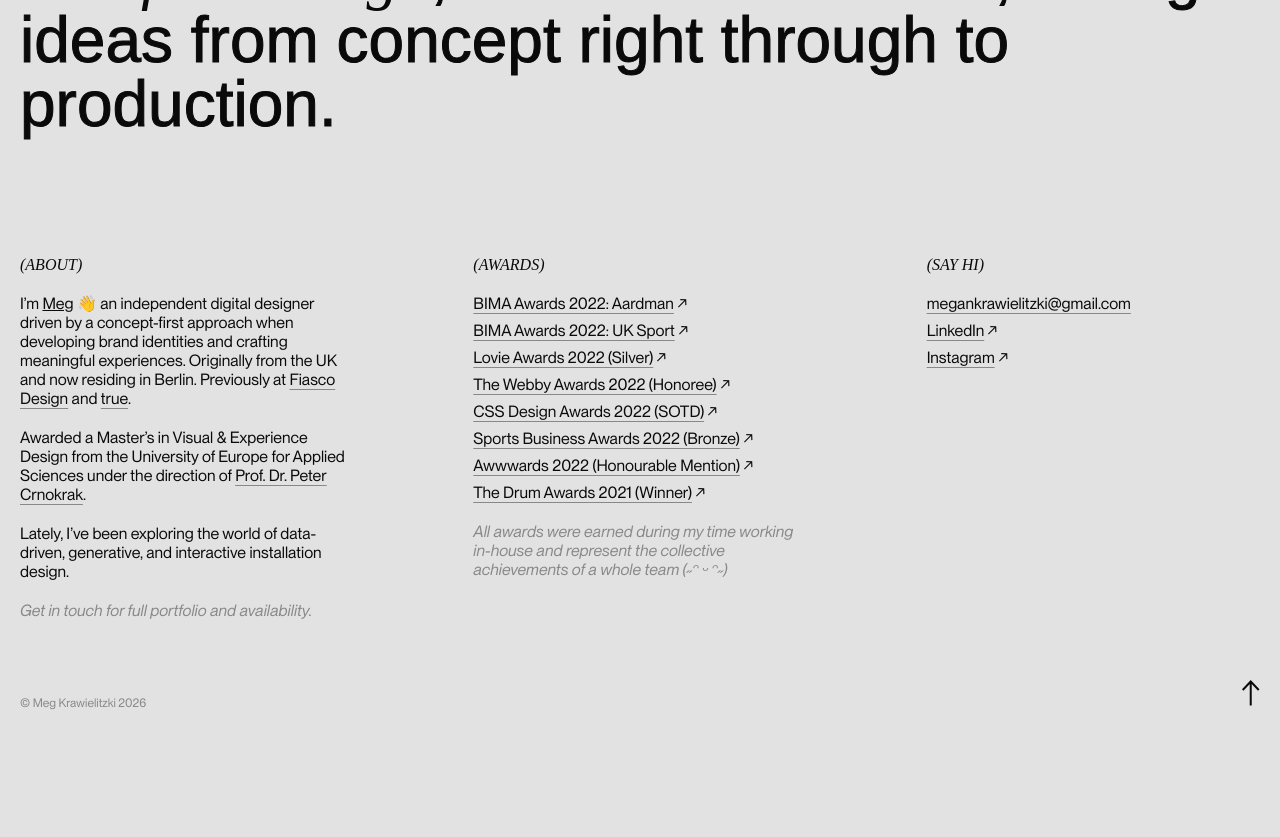
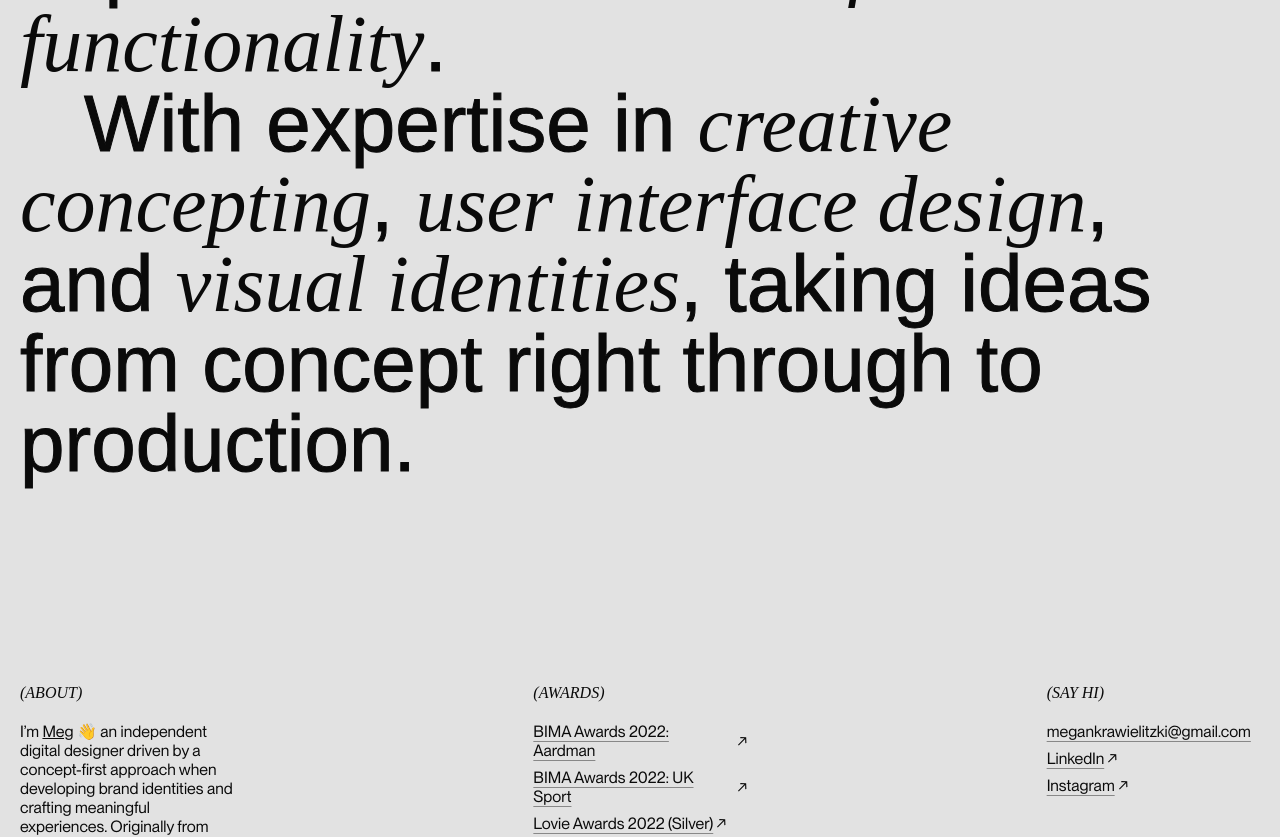
Before and after one commit to s-gas/meg-zki, a React (Vite) app: page / in a window 1280 px wide. Shown: the part 580-1417 px from the top of the page. Before the commit the page ends 1314 px from the top, so only its background shows below. Built offline with nearby package versions, Linux system fonts and the light colour scheme; a web font is replaced by a local one.

Commit message:
Increase size of main section

```diff
--- a/src/components/Main.css
+++ b/src/components/Main.css
@@ -1,6 +1,6 @@
 .main {
-  font-size: 4rem;
-  padding-top: 240px;
+  font-size: 5rem;
+  padding-top: 320px;
   font-family: 'Neue Montreal', sans-serif;
   font-weight: 500;
   -webkit-text-stroke: 1px currentColor;
--- a/src/components/Sections.css
+++ b/src/components/Sections.css
@@ -1,8 +1,8 @@
 .sections {
   display: grid;
   grid-template-columns: 1fr 1fr 1fr;
-  gap: 120px;
-  padding-top: 120px;
+  gap: 300px;
+  padding-top: 200px;
 }
 
 .section {
```
